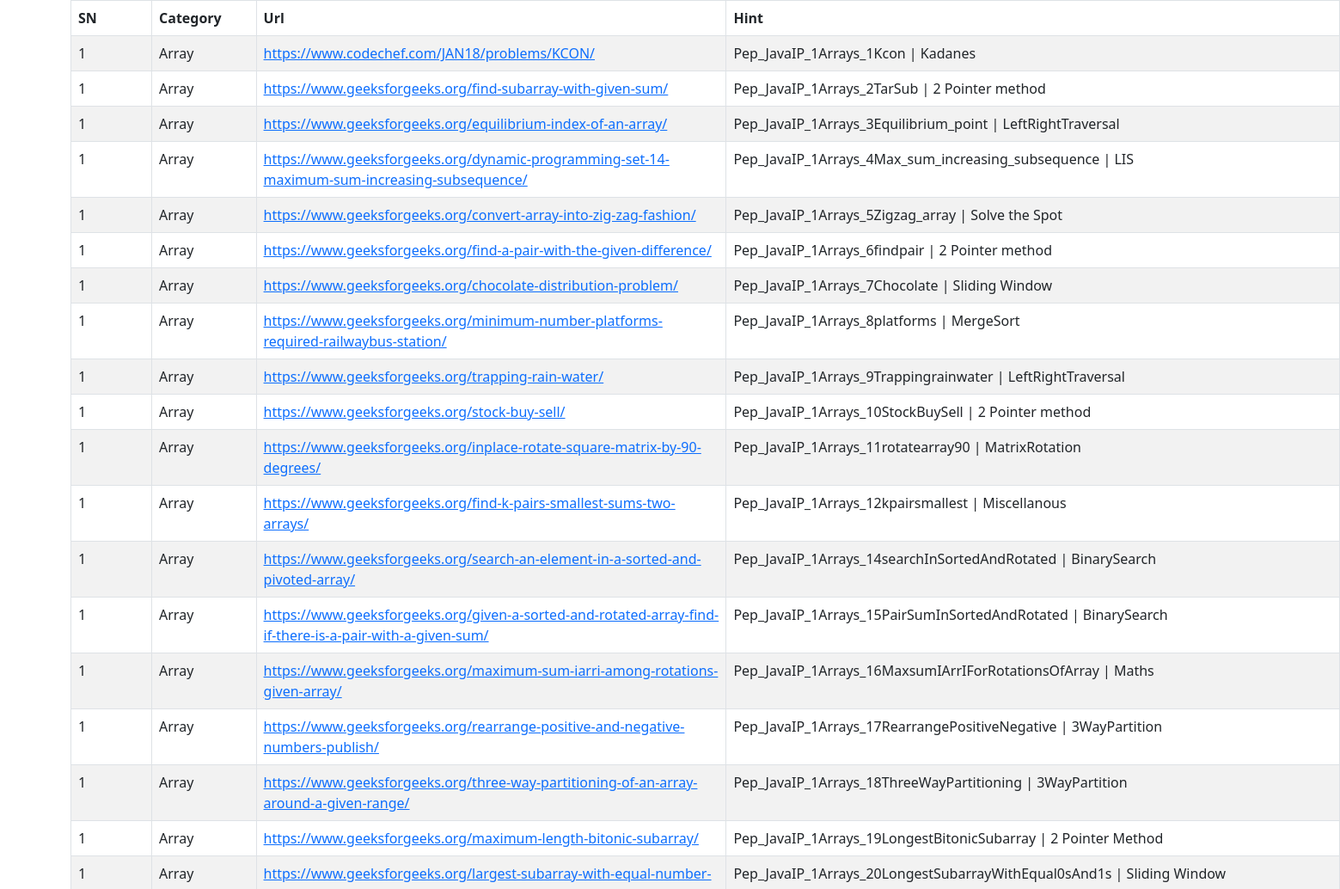
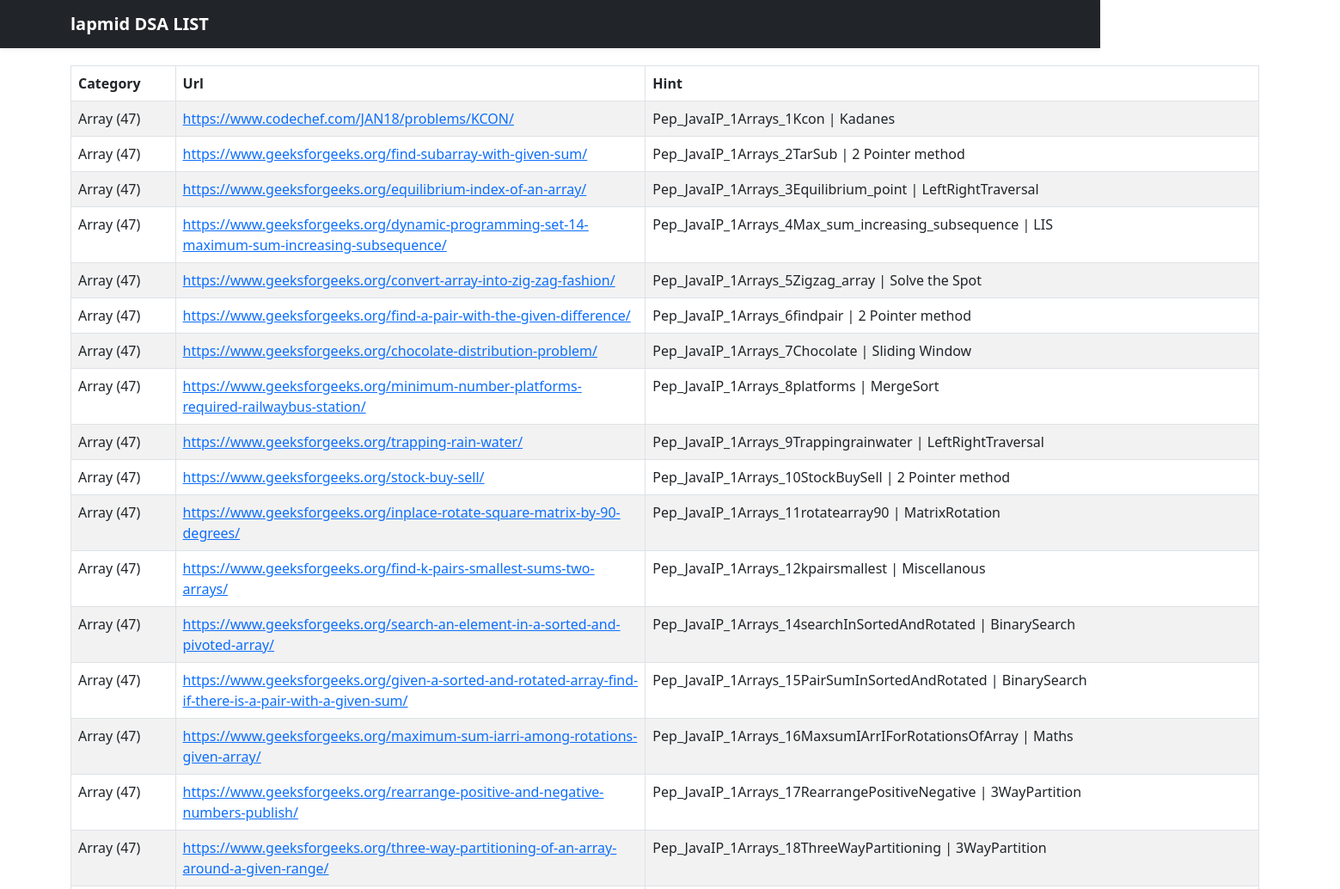
Before and after one commit to lapmid/DsaListPage, a plain HTML site: page index.html in a window 1280 px wide. Shown: the top 1034 px of the page at 86% size, 1559 px wide, since content can reach past the window. Drawn offline with nearby package versions, Linux system fonts and the light colour scheme.

Commit message:
added header

```diff
--- a/index.html
+++ b/index.html
@@ -13,13 +13,28 @@
 </head>
 
 <body>
+    <header>
+  <div class="collapse bg-dark" id="navbarHeader">
+    <div class="container">
+      <div class="row">
+
+      </div>
+    </div>
+  </div>
+  <div class="navbar navbar-dark bg-dark shadow-sm">
+    <div class="container d-flex justify-content-between">
+      <a href="#" class="navbar-brand d-flex align-items-center">
+        <strong>lapmid DSA LIST</strong>
+      </a>
+    </div>
+  </div>
+</header>
     <div id="root" class="container">
         <div class="row">
             <div class="col">
                 <table class="table table-striped table-bordered table-responsive">
                     <thead class="thead-dark">
                         <tr>
-                            <th scope="col">SN</th>
                             <th scope="col">Category</th>
                             <th scope="col">Url</th>
                             <th scope="col">Hint</th>
--- a/index.js
+++ b/index.js
@@ -1,6 +1,16 @@
 const source = JSON.parse(sourceJson);
 var root = document.getElementById("table_body");
 
+const groupedSource = source.reduce((pv,cv)=>{
+    return ({
+        ...pv,
+        [cv.category]: [
+            ...(pv[cv.category] ? pv[cv.category] : []),
+            cv
+        ]
+    });
+},{});
+console.log(groupedSource);
 var table = source
     .filter((row) => !!row.url)
     .map((row) => {
@@ -13,8 +23,7 @@ var table = source
     })
     .map((row) => {
         return `<tr scope="row">
-    <td scope="col">${row.sn}</td>
-    <td scope="col">${row.category}</td>
+    <td scope="col">${row.category} (${groupedSource[row.category].length})</td>
     <td scope="col"><a target='_empty' href='${row.url}'>${row.url}</a></td>
     <td scope="col">${row.hint}</td>
     </tr>`;
--- a/style.css
+++ b/style.css
@@ -1,4 +1,8 @@
+#root{
+    margin-top: 20px;
+}
+
 a:visited {
-        color: #33ff81;
-        text-decoration: underline;
-    }
+    color: #681da8;
+    text-decoration: underline;
+}
```
